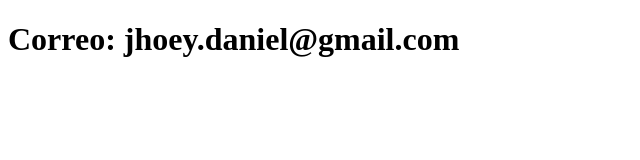
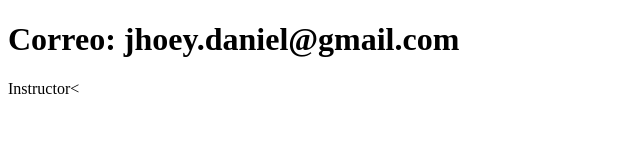
Before and after one commit to Aguilar-JD/sistemaDeRegistro, a plain HTML site: page contacto.html in a window 1280 px wide. Shown: the full height of the page, 0-640 px from the left. Drawn offline with Linux system fonts and the light colour scheme.

Commit message:
Actualiza el contacto

```diff
--- a/contacto.html
+++ b/contacto.html
@@ -7,5 +7,6 @@
 </head>
 <body>
     <h1>Correo: jhoey.daniel@gmail.com</h1>
+    <p> Instructor<</p>
 </body>
 </html>
```
